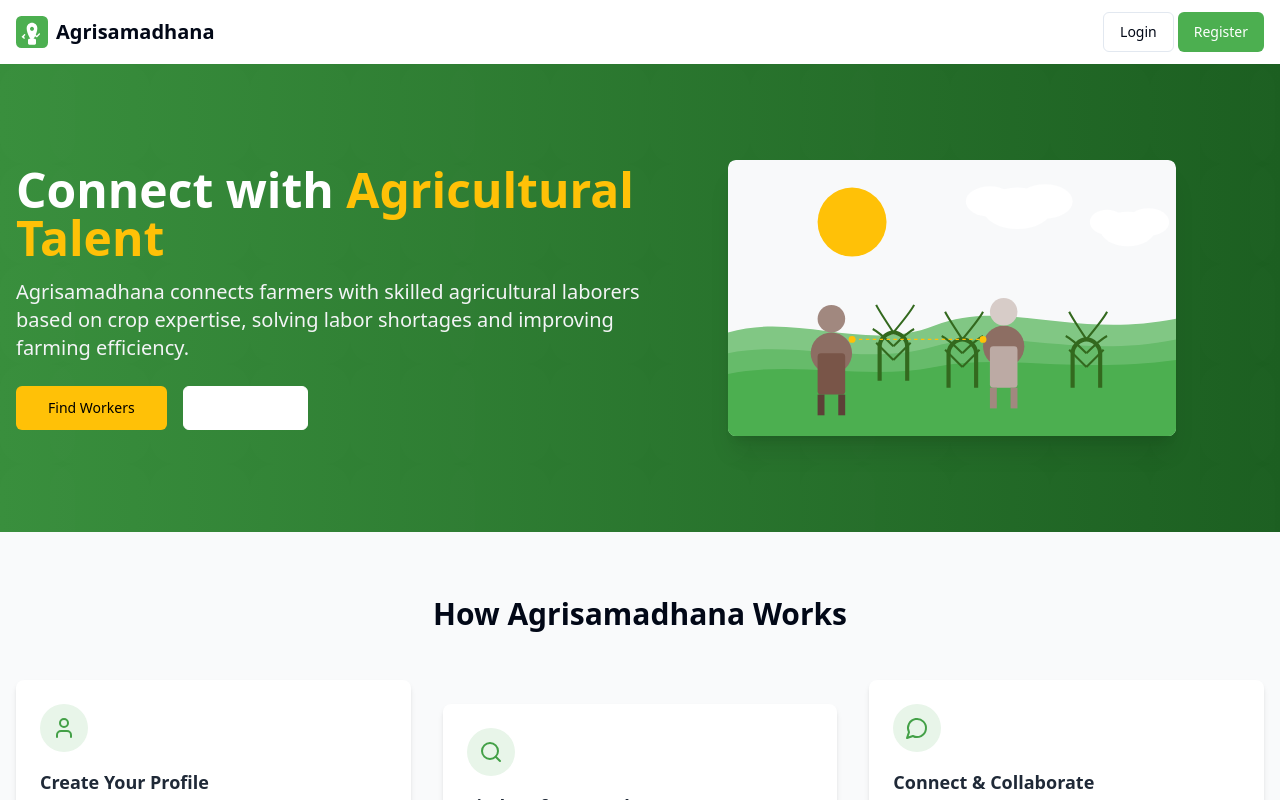
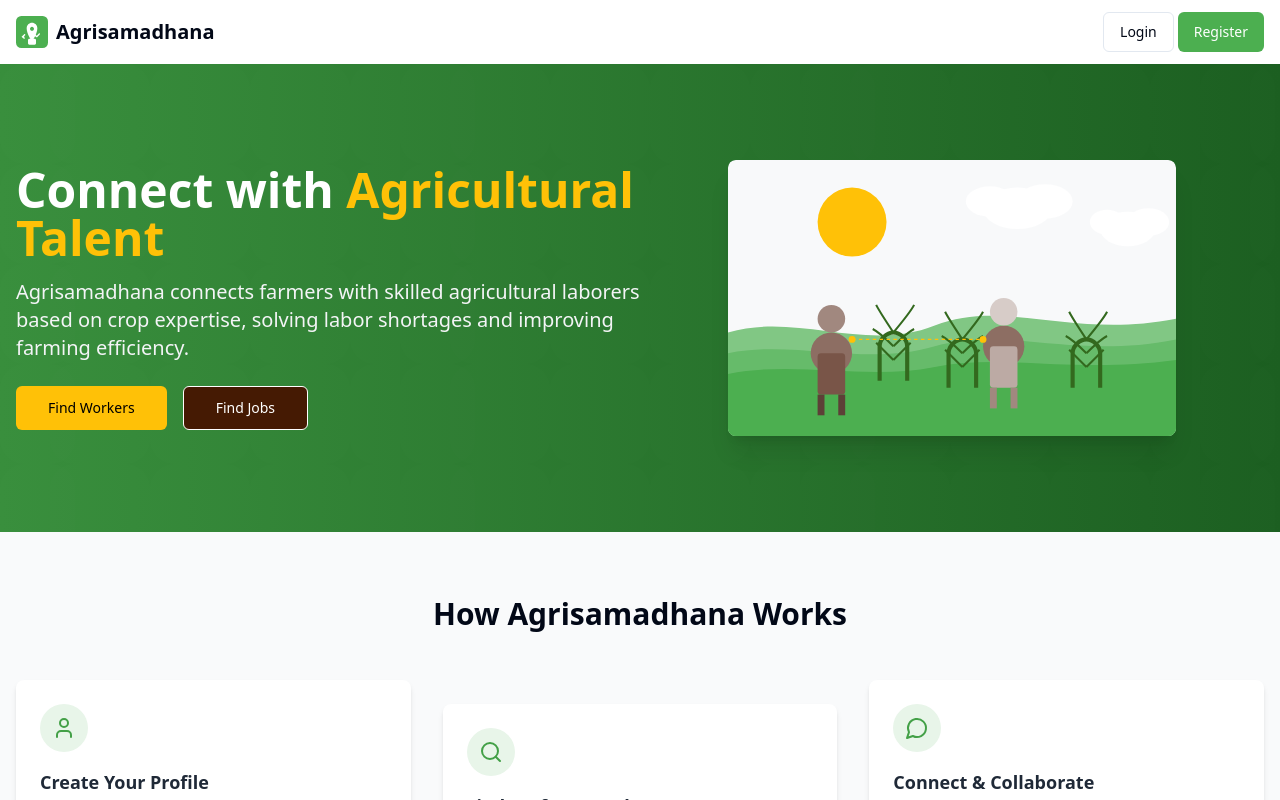
Before and after one commit to abhishekpatil-45/kisan-karmik-connect, a React (Vite) app: page / in a window 1280 px wide. Shown: the top 800 px of the page. Built offline with nearby package versions, Linux system fonts and the light colour scheme.

Commit message:
Visual edit in Lovable
Edited UI in Lovable

```diff
--- a/src/components/HeroSection.tsx
+++ b/src/components/HeroSection.tsx
@@ -1,11 +1,8 @@
-
 import React from 'react';
 import { Button } from "@/components/ui/button";
 import { Link } from 'react-router-dom';
-
 const HeroSection = () => {
-  return (
-    <div className="relative bg-gradient-to-r from-primary-700 to-primary-900 text-white">
+  return <div className="relative bg-gradient-to-r from-primary-700 to-primary-900 text-white">
       <div className="absolute inset-0 bg-[url('/hero-pattern.svg')] opacity-10"></div>
       <div className="container mx-auto px-4 py-16 md:py-24 relative z-10">
         <div className="flex flex-col md:flex-row items-center">
@@ -24,23 +21,17 @@ const HeroSection = () => {
                 </Button>
               </Link>
               <Link to="/category-selection?flow=job">
-                <Button size="lg" variant="outline" className="border-white text-white hover:bg-white/10 w-full sm:w-auto">
+                <Button size="lg" variant="outline" className="border-white text-white w-full sm:w-auto bg-amber-950 hover:bg-amber-800">
                   Find Jobs
                 </Button>
               </Link>
             </div>
           </div>
           <div className="md:w-1/2 flex justify-center">
-            <img
-              src="/hero-image.svg"
-              alt="Farmers and laborers working together"
-              className="max-w-full md:max-w-md rounded-lg shadow-xl"
-            />
+            <img src="/hero-image.svg" alt="Farmers and laborers working together" className="max-w-full md:max-w-md rounded-lg shadow-xl" />
           </div>
         </div>
       </div>
-    </div>
-  );
+    </div>;
 };
-
 export default HeroSection;
```
